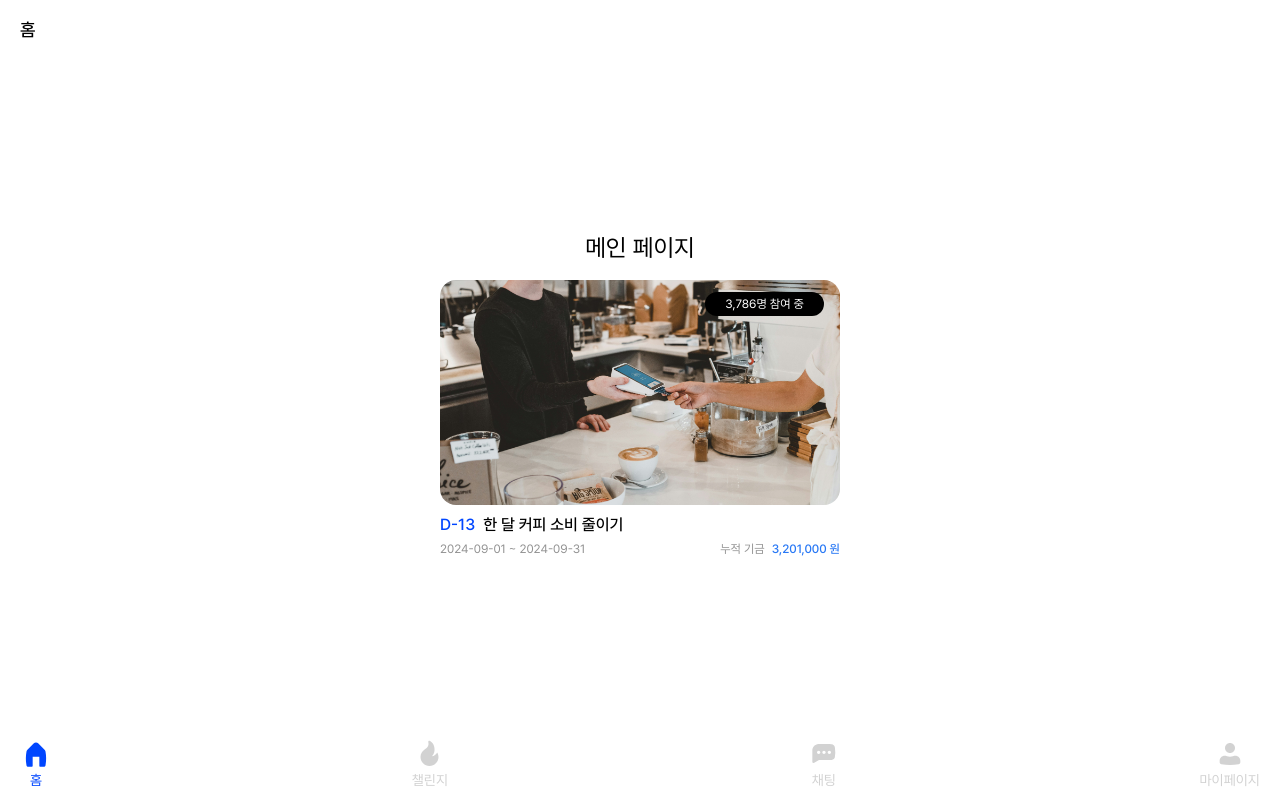
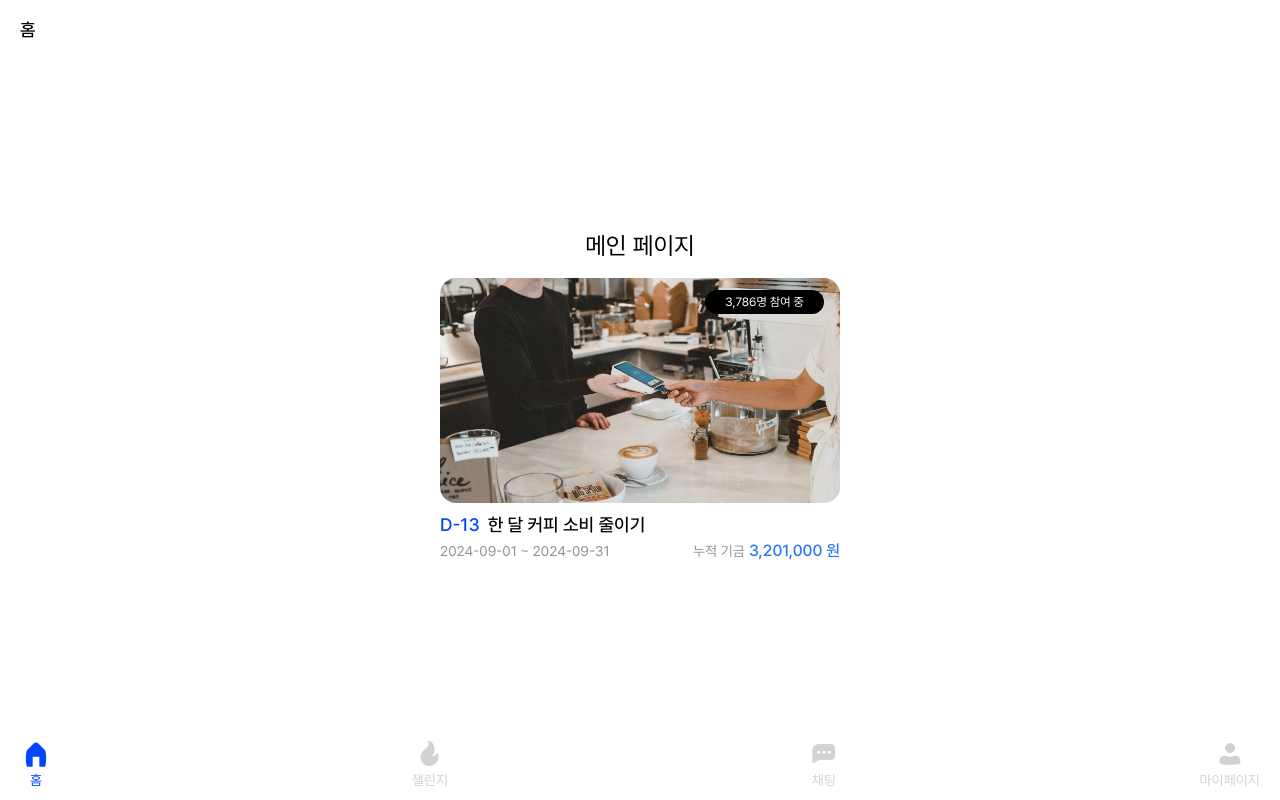
Before and after one commit to dongibuyeo/core-frontend, a Next.js app: page /home in a window 1280 px wide. Built offline with nearby package versions, Linux system fonts and the light colour scheme.

Commit message:
fix: 텍스트 크기 수정 및 날짜와 기금 하단정렬

```diff
--- a/src/components/ChellengeCard.tsx
+++ b/src/components/ChellengeCard.tsx
@@ -60,15 +60,19 @@ export default function ChallengeCard({
       </div>
       <div className="mt-2 mb-1">
         <h3 className="text-base font-medium">
-          <span className="text-primary">{calculateDday(startDate)}</span>
-          <span className="text-black ml-2">{title}</span>
+          <span className="text-primary text-lg">
+            {calculateDday(startDate)}
+          </span>
+          <span className="text-black ml-2 text-lg">{title}</span>
         </h3>
       </div>
-      <div className="mt-auto flex justify-between w-full text-xs">
-        <span className="text-_grey-300">{dateRange}</span>
-        <span>
-          <span className="text-_grey-300">누적 기금 </span>
-          <span className="text-_blue-300 ml-1 font-medium">
+      <div className="mt-auto flex justify-between items-center w-full">
+        <span className="text-_grey-300 text-sm leading-none">{dateRange}</span>
+        <span className="flex items-center">
+          <span className="text-_grey-300 text-sm leading-none">
+            누적 기금{' '}
+          </span>
+          <span className="text-_blue-300 ml-1 font-medium leading-none">
             {fund.toLocaleString()} 원
           </span>
         </span>
```
